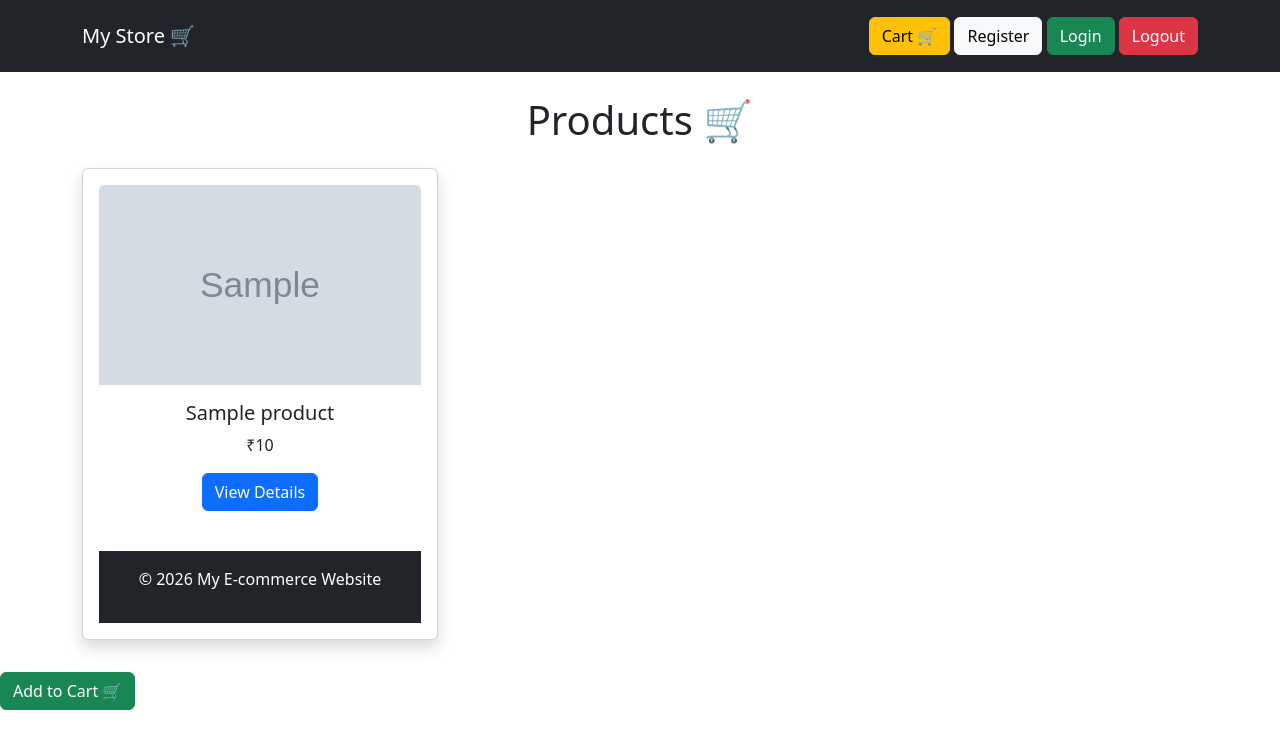
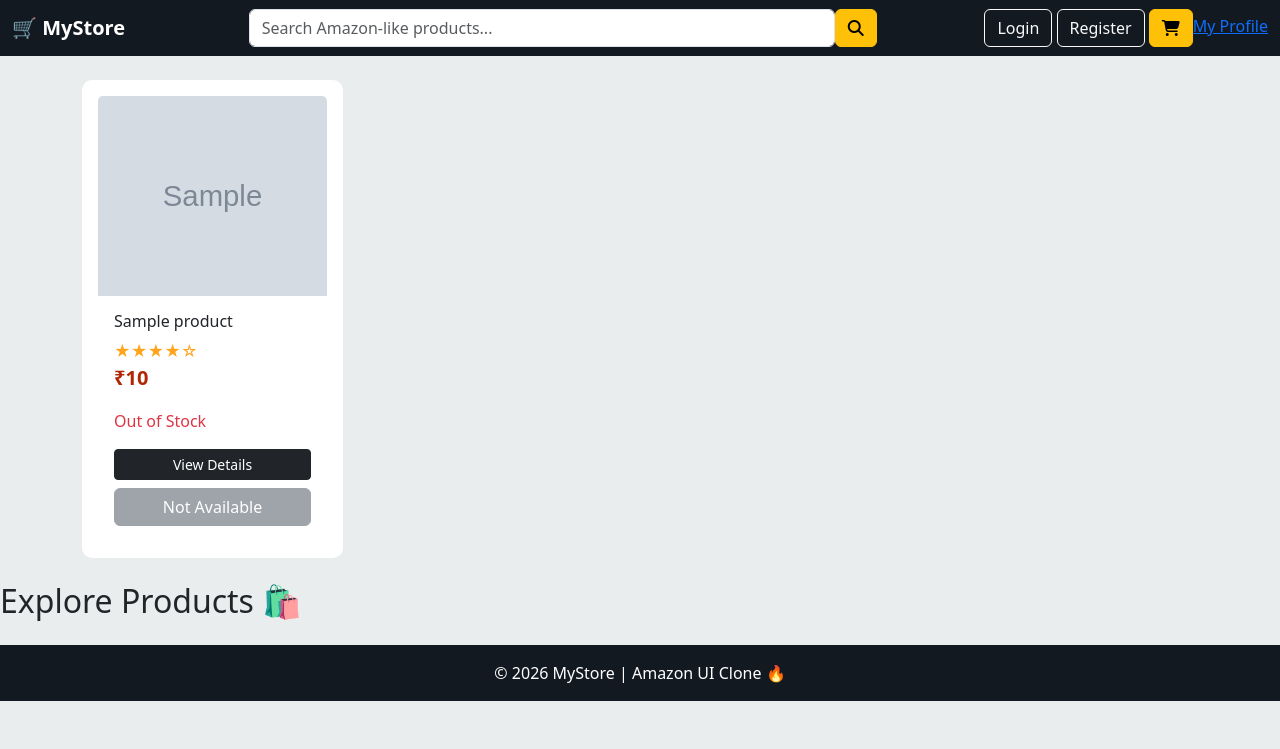
Before and after one commit to keerthivhx/Ecommerce_web, a Django app: template store/templates/store/home.html in a window 1280 px wide. Shown: the top 749 px of the page. Run offline with Django 5.2, Linux system fonts and the light colour scheme; the template is opened without the code that fills it: values that come from a table or form of the project are taken from there, others are empty; tables that the repository leaves empty hold one stand-in row (values such as "Sample post"); grey boxes marked "Sample" are stand-in pictures; parts of the project's set-up code (start-up, migrations or seed data) failed here and were passed over.

Commit message:
updated files

```diff
--- a/store/models.py
+++ b/store/models.py
@@ -27,3 +27,4 @@ class Order(models.Model):
 
     def __str__(self):
         return str(self.user)
+stock = models.IntegerField(default=10)
--- /dev/null
+++ b/store/static/store/js/scripts.js
@@ -0,0 +1,6 @@
+console.log("Website Loaded 🚀");
+
+// Alert when product added
+function addedToCart() {
+    alert("Product added to cart 🛒");
+}
--- a/store/templates/store/home.html
+++ b/store/templates/store/home.html
@@ -3,60 +3,169 @@
 <head>
     <title>My Store</title>
 
-    <!-- Bootstrap CSS -->
+    <!-- Bootstrap -->
     <link href="https://cdn.jsdelivr.net/npm/bootstrap@5.3.0/dist/css/bootstrap.min.css" rel="stylesheet">
+
+    <!-- Icons -->
+    <link rel="stylesheet" href="https://cdnjs.cloudflare.com/ajax/libs/font-awesome/6.5.0/css/all.min.css">
+
+    <style>
+        body {
+            background-color: #eaeded;
+        }
+
+        /* Navbar */
+        .navbar {
+            background-color: #131921;
+        }
+
+        .navbar-brand {
+            font-weight: bold;
+            color: #fff !important;
+        }
+
+        /* Search bar */
+        .search-box {
+            width: 50%;
+        }
+
+        /* Product Card */
+        .card {
+            border: none;
+            border-radius: 10px;
+            transition: 0.3s;
+        }
+
+        .card:hover {
+            transform: scale(1.03);
+            box-shadow: 0 4px 15px rgba(0,0,0,0.2);
+        }
+
+        .price {
+            font-size: 20px;
+            color: #B12704;
+            font-weight: bold;
+        }
+
+        .rating {
+            color: #ffa41c;
+        }
+
+        .btn-cart {
+            background-color: #ffd814;
+            border: none;
+        }
+
+        .btn-cart:hover {
+            background-color: #f7ca00;
+        }
+
+        .btn-buy {
+            background-color: #ffa41c;
+            border: none;
+        }
+
+        .btn-buy:hover {
+            background-color: #fa8900;
+        }
+    </style>
 </head>
+
 <body>
 
-<!-- Navbar -->
-<nav class="navbar navbar-dark bg-dark p-3">
-    <div class="container">
-        <a class="navbar-brand" href="/">My Store 🛒</a>
+<!-- 🔥 NAVBAR -->
+<nav class="navbar navbar-expand-lg">
+    <div class="container-fluid">
 
+        <a class="navbar-brand" href="/">🛒 MyStore</a>
+
+        <!-- Search -->
+        <form class="d-flex search-box mx-auto" method="GET">
+            <input class="form-control" type="search" name="q" placeholder="Search Amazon-like products...">
+            <button class="btn btn-warning">
+                <i class="fas fa-search"></i>
+            </button>
+        </form>
+
+        <!-- Right buttons -->
         <div>
-            <a href="/cart/" class="btn btn-warning">Cart 🛒</a>
-            <a href="/register/" class="btn btn-light">Register</a>
-            <a href="/login/" class="btn btn-success">Login</a>
-            <a href="/logout/" class="btn btn-danger">Logout</a>
+            <a href="/login/" class="btn btn-outline-light">Login</a>
+            <a href="/register/" class="btn btn-outline-light">Register</a>
+            <a href="/cart/" class="btn btn-warning">
+            <i class="fas fa-shopping-cart"></i>
+            <a href="/profile/">My Profile</a>
+            </a>
         </div>
+
     </div>
 </nav>
 
-<!-- Products Section -->
+<!-- 🔥 PRODUCTS -->
 <div class="container mt-4">
-
-    <h1 class="text-center mb-4">Products 🛒</h1>
 
     <div class="row">
         {% for product in products %}
-        <div class="col-md-4">
-            <div class="card shadow p-3 mb-4">
+        <div class="col-md-3 mb-4">
+
+            <div class="card p-3">
 
                 {% if product.image %}
-                    <img src="{{ product.image.url }}" class="card-img-top" height="200">
+                <img src="{{ product.image.url }}" class="card-img-top" height="200">
                 {% endif %}
 
-                <div class="card-body text-center">
-                    <h5 class="card-title">{{ product.name }}</h5>
-                    <p class="card-text">₹{{ product.price }}</p>
+                <div class="card-body">
 
-                    <a href="/product/{{ product.id }}/" class="btn btn-primary">
+                    <!-- Title -->
+                    <h6>{{ product.name }}</h6>
+
+                    <!-- Rating -->
+                    <div class="rating">
+                        ★★★★☆
+                    </div>
+
+                    <!-- Price -->
+                    <p class="price">₹{{ product.price }}</p>
+
+                    <!-- Stock -->
+                    {% if product.stock > 0 %}
+                        <p class="text-success">In Stock</p>
+                    {% else %}
+                        <p class="text-danger">Out of Stock</p>
+                    {% endif %}
+
+                    <!-- Buttons -->
+                    <a href="/product/{{ product.id }}/" class="btn btn-sm btn-dark w-100 mb-2">
                         View Details
                     </a>
+
+                    {% if product.stock > 0 %}
+                    <a href="/add-to-cart/{{ product.id }}/" class="btn btn-cart w-100 mb-2">
+                        Add to Cart
+                    </a>
+                    <button class="btn btn-buy w-100">
+                        Buy Now
+                    </button>
+                    {% else %}
+                    <button class="btn btn-secondary w-100" disabled>
+                        Not Available
+                    </button>
+                    {% endif %}
+
                 </div>
-                <footer class="bg-dark text-white text-center p-3 mt-4">
-    <p>© 2026 My E-commerce Website</p>
-</footer>
 
             </div>
+
         </div>
         {% endfor %}
     </div>
 
 </div>
-<a href="/add-to-cart/{{ product.id }}/" class="btn btn-success mt-2">
-    Add to Cart 🛒
-</a>
+<h2>Explore Products 🛍️</h2>
+
+<!-- 🔥 FOOTER -->
+<footer class="text-center p-3 mt-4" style="background:#131921; color:white;">
+    © 2026 MyStore | Amazon UI Clone 🔥
+</footer>
 
 </body>
 </html>
--- /dev/null
+++ b/store/templates/store/order_success.html
@@ -0,0 +1,6 @@
+<h2>🎉 Order Placed Successfully!</h2>
+
+<p>Order ID: {{ order.id }}</p>
+<p>Total: ₹{{ order.total_price }}</p>
+
+<a href="/">Go Home</a>
--- a/store/urls.py
+++ b/store/urls.py
@@ -2,14 +2,18 @@ from django.urls import path
 from . import views
 
 urlpatterns = [
-    path('', views.home),
-    path('product/<int:id>/', views.product_detail, name='product_detail'),
-    path('add-to-cart/<int:id>/', views.add_to_cart, name='add_to_cart'),
-    path('cart/', views.cart, name='cart'),
+    path('', views.home, name='home'),
+    path('product/<int:id>/', views.product_detail),
+    path('cart/', views.cart),
+    path('add-to-cart/<int:id>/', views.add_to_cart),
+    path('remove/<int:id>/', views.remove_from_cart),
+    path('increase/<int:id>/', views.increase_quantity),
+    path('decrease/<int:id>/', views.decrease_quantity),
+
     path('register/', views.register),
     path('login/', views.user_login),
     path('logout/', views.user_logout),
-    path('remove/<int:id>/', views.remove_from_cart),
-    path('increase/<int:id>/', views.increase_quantity),
-    path('decrease/<int:id>/', views.decrease_quantity),
+
+    path('profile/', views.profile),
+    path('order/', views.place_order),
 ]
```
Also changed, not shown: backend/settings.py (+9 -3 lines), store/static/store/css/style.css (added, +39 -0 lines), store/templates/store/login.html (+12 -5 lines), store/templates/store/product.html (+14 -18 lines), store/templates/store/register.html (+8 -3 lines), store/views.py (+18 -13 lines), db.sqlite3, store/templates/store/profile.html (added), 1 other file.
